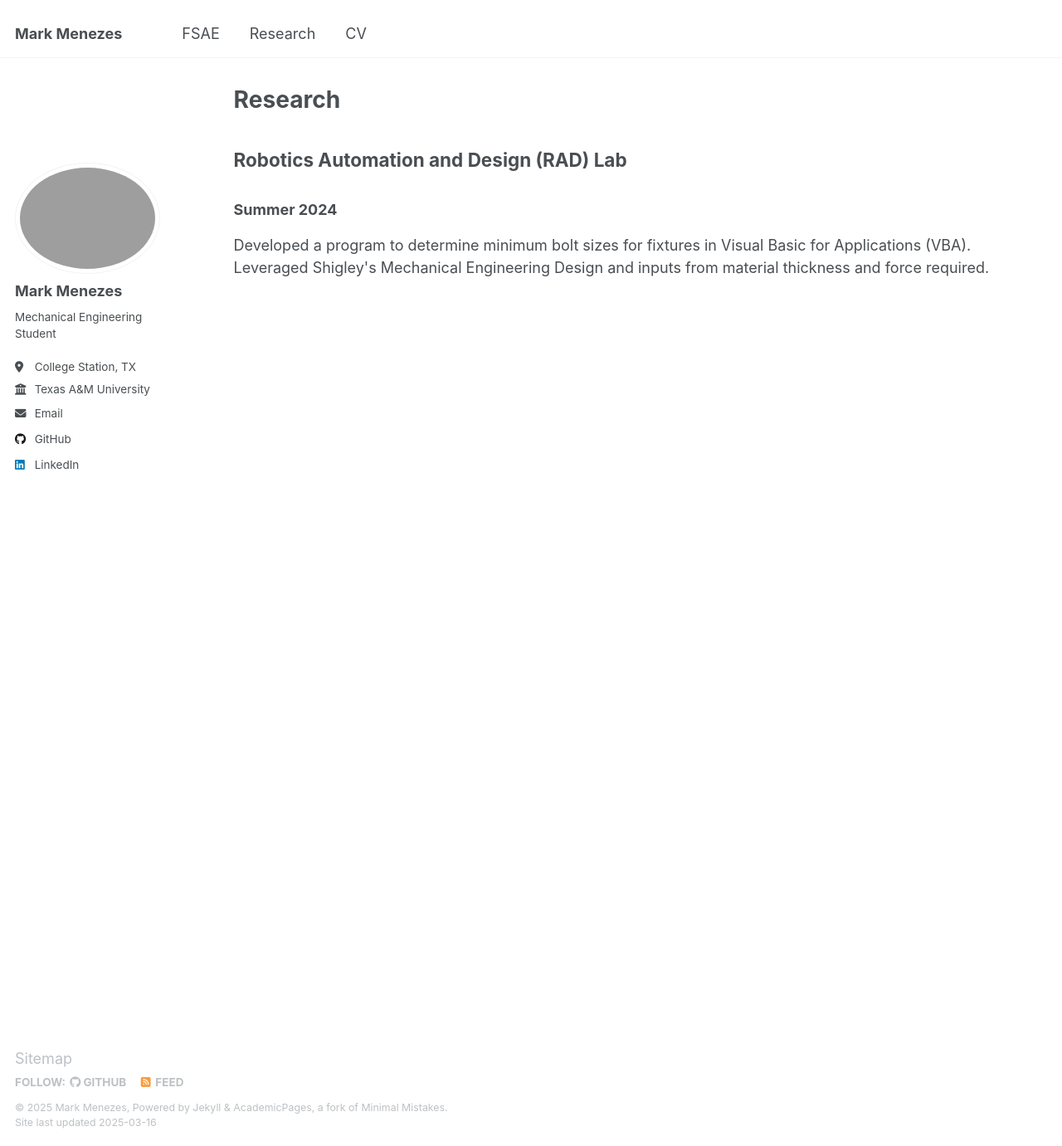
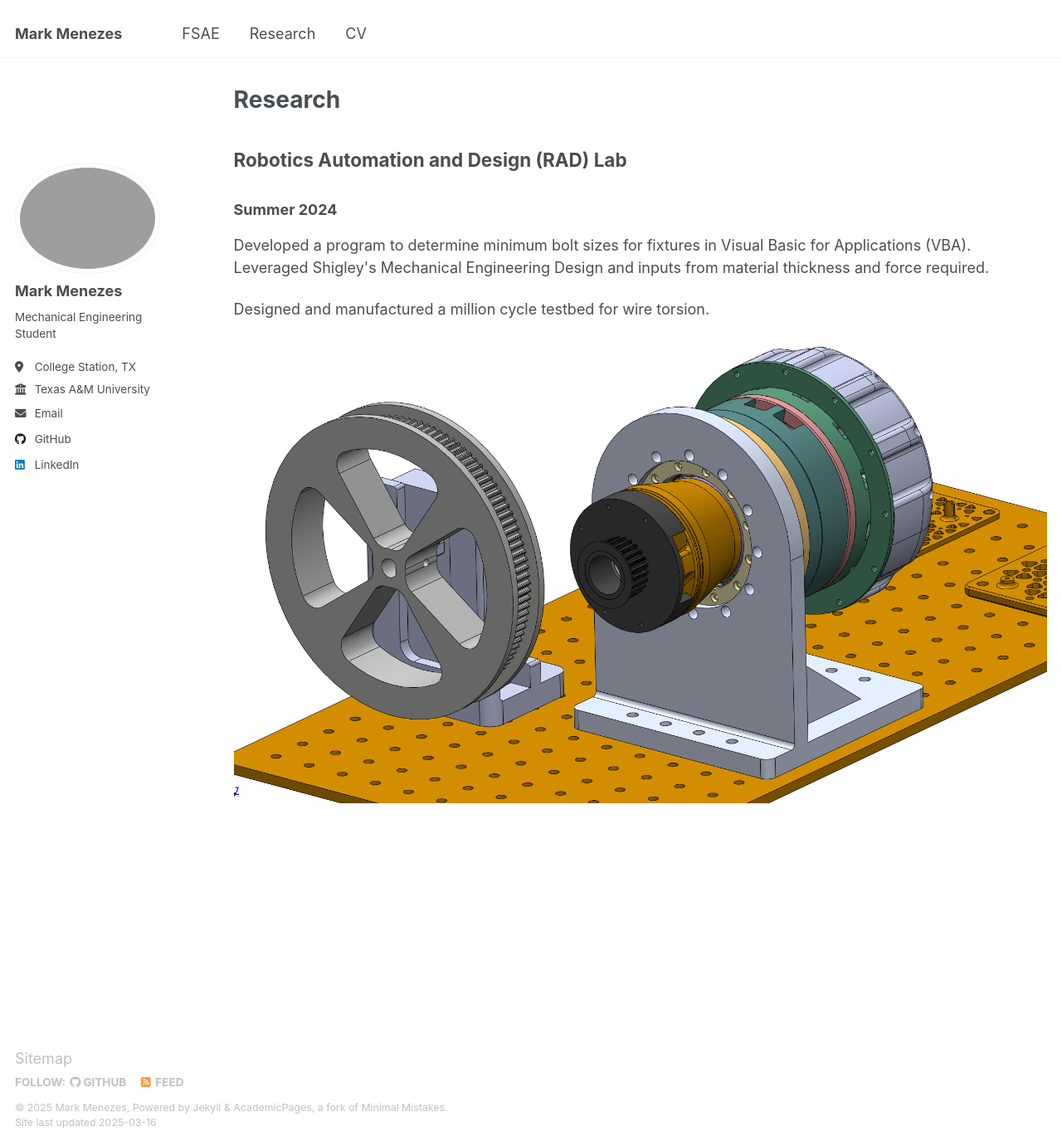
Before and after one commit to menezesmark/menezesmark.github.io, a Jekyll site: the page built from _pages/talks.html, in a window 1280 px wide and 1381 px high. Shown: the whole window at 83% size. Built offline with Jekyll 4.4.1, drawn with Linux system fonts in a browser that asks for light colours.

Commit message:
Update talks.html

```diff
--- a/_pages/talks.html
+++ b/_pages/talks.html
@@ -8,7 +8,9 @@ author_profile: true
 <h3>Summer 2024</h3>
 <p>Developed a program to determine minimum bolt sizes for fixtures in Visual Basic for Applications (VBA). Leveraged Shigley's Mechanical Engineering Design and inputs from material thickness and force required.
 <p/>
-
+<p>Designed and manufactured a million cycle testbed for wire torsion.
+<p/>
+<img src="/images/testbead.png" alt="Wire torsion testbed">
 
 
 
```
